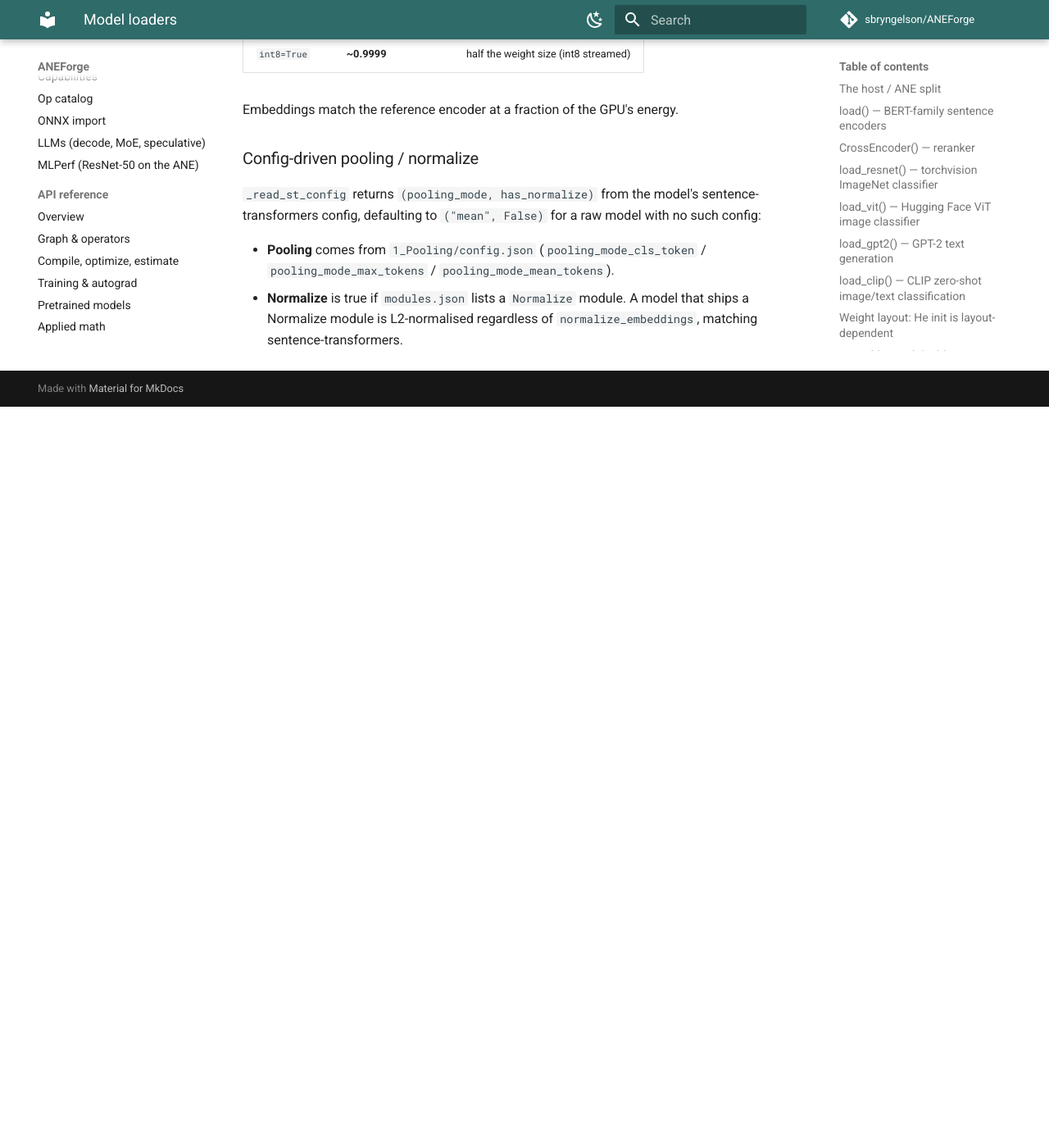
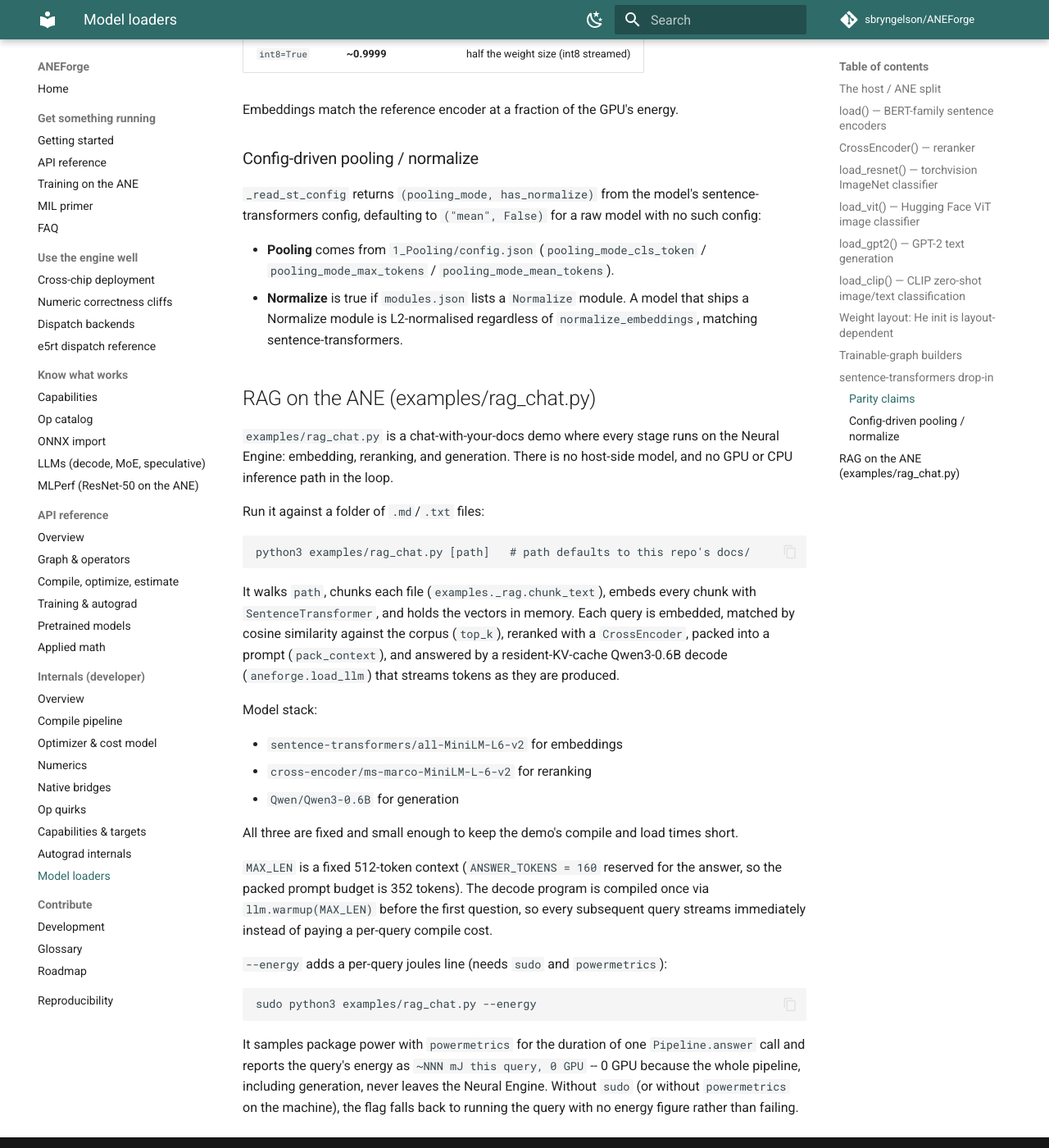
Before and after one commit to sbryngelson/ANEForge, an MkDocs documentation site: the page built from docs/developer/models.md, in a window 1280 px wide and 1400 px high, scrolled down 5036 px. Shown: the whole window at 82% size. Built offline with MkDocs 1.6.1 and Material for MkDocs 9.7.7, drawn with Linux system fonts in a browser that asks for light colours; comment, search, counter and statistics services are not loaded; before the commit the page ends 5532 px from its top, so only the background shows below that.

Commit message:
docs: document the RAG-on-ANE chat demo

````diff
--- a/docs/developer/models.md
+++ b/docs/developer/models.md
@@ -161,3 +161,46 @@
 
 - **Pooling** comes from `1_Pooling/config.json` (`pooling_mode_cls_token` / `pooling_mode_max_tokens` / `pooling_mode_mean_tokens`).
 - **Normalize** is true if `modules.json` lists a `Normalize` module. A model that ships a Normalize module is L2-normalised regardless of `normalize_embeddings`, matching sentence-transformers.
+
+## RAG on the ANE (examples/rag_chat.py)
+
+`examples/rag_chat.py` is a chat-with-your-docs demo where every stage runs on the
+Neural Engine: embedding, reranking, and generation. There is no host-side model, and no
+GPU or CPU inference path in the loop.
+
+Run it against a folder of `.md`/`.txt` files:
+
+```
+python3 examples/rag_chat.py [path]   # path defaults to this repo's docs/
+```
+
+It walks `path`, chunks each file (`examples._rag.chunk_text`), embeds every chunk with
+`SentenceTransformer`, and holds the vectors in memory. Each query is embedded, matched
+by cosine similarity against the corpus (`top_k`), reranked with a `CrossEncoder`, packed
+into a prompt (`pack_context`), and answered by a resident-KV-cache Qwen3-0.6B decode
+(`aneforge.load_llm`) that streams tokens as they are produced.
+
+Model stack:
+
+- `sentence-transformers/all-MiniLM-L6-v2` for embeddings
+- `cross-encoder/ms-marco-MiniLM-L-6-v2` for reranking
+- `Qwen/Qwen3-0.6B` for generation
+
+All three are fixed and small enough to keep the demo's compile and load times short.
+
+`MAX_LEN` is a fixed 512-token context (`ANSWER_TOKENS = 160` reserved for the answer, so
+the packed prompt budget is 352 tokens). The decode program is compiled once via
+`llm.warmup(MAX_LEN)` before the first question, so every subsequent query streams
+immediately instead of paying a per-query compile cost.
+
+`--energy` adds a per-query joules line (needs `sudo` and `powermetrics`):
+
+```
+sudo python3 examples/rag_chat.py --energy
+```
+
+It samples package power with `powermetrics` for the duration of one `Pipeline.answer`
+call and reports the query's energy as `~NNN mJ this query, 0 GPU` -- 0 GPU because the
+whole pipeline, including generation, never leaves the Neural Engine. Without `sudo` (or
+without `powermetrics` on the machine), the flag falls back to running the query with no
+energy figure rather than failing.
````
Also changed, not shown: README.md (+2 -1 lines).
